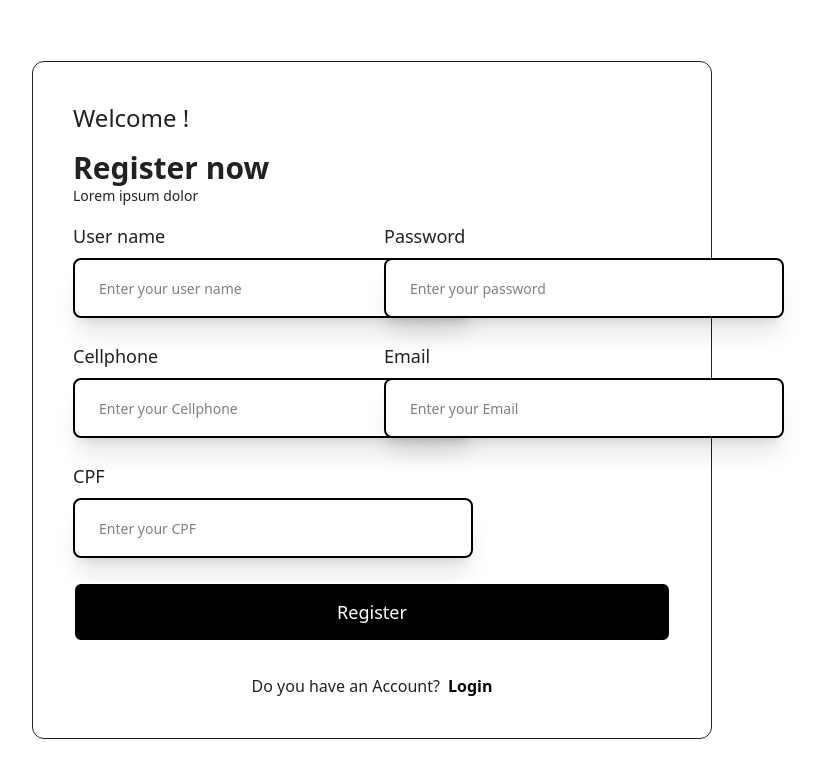
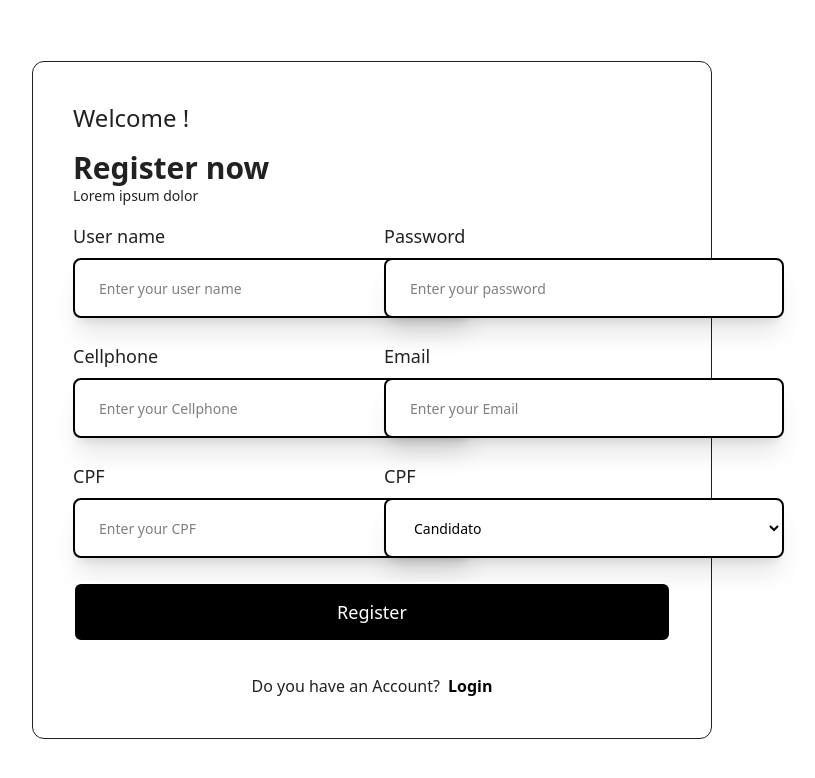
Before and after one commit to Trabalho-Tic/Tic-Site-de-vagas-de-emprego-, a React (Vite) app in the folder Frontend/TicFrontend/: page /register in a window 1280 px wide. Shown: the top 778 px of the page, without its empty margins (268-1083 px from the left). Built offline with nearby package versions, Linux system fonts and the light colour scheme.

Commit message:
feat/add Select

```diff
--- a/Frontend/TicFrontend/src/Pages/Home.jsx
+++ b/Frontend/TicFrontend/src/Pages/Home.jsx
@@ -5,6 +5,7 @@ import Card from "../components/Card";
 import CardCompanies from "../components/CardCompanies";
 import { Search } from "lucide-react";
 import frame from "../assets/Frame 569.png"
+import bg from "../assets/backgroundhome.png";
 
 function Vagas() {
     return (
@@ -29,7 +30,10 @@ function Vagas() {
                     <Card  />
                 </div>
             </section>
-            <section className="hidden lg:flex flex-col justify-center items-center bg-[url(../assets/backgroundhome.png)] lg:py-10 lg:px-40 h-auto filter grayscale bg-cover">
+            <section
+                className="hidden lg:flex flex-col justify-center items-center lg:py-10 lg:px-40 h-auto filter grayscale bg-cover"
+                style={{ backgroundImage: `url(${bg})` }}
+            >
                 <p className="pb-14 text-3xl font-semibold text-white">Do you finished your graduated or just try find a job?</p>
                 <div className="flex justify-center gap-22">
                     <div className="flex flex-col items-center gap-6">
--- a/Frontend/TicFrontend/src/Pages/Login.jsx
+++ b/Frontend/TicFrontend/src/Pages/Login.jsx
@@ -7,12 +7,17 @@ import photoLogin from "../assets/photologin.png"
 function Login() {
     const [login, setLogin] = useState("");
     const [password, setPassword] = useState("")
+    const navigate = useNavigate()
 
-    const navigate = useNavigate()
+    async function handleLogin(event) {
+        event.preventDefault()
+        alert("tentando logar")
+
+    }
 
     return (
         <section className="flex justify-center items-center gap-10 h-screen">
-            <div className="flex flex-col w-auto shadow-xl lg:w-auto h-auto border-1 rounded-xl justify-center p-5 lg:p-10">
+            <form onSubmit={handleLogin} className="flex flex-col w-auto shadow-xl lg:w-auto h-auto border-1 rounded-xl justify-center p-5 lg:p-10">
                 <div>
                     <h1 className="!text-2xl pb-8">Welcome !</h1>
                 </div>
@@ -41,10 +46,10 @@ function Login() {
                     </div>
                 </div>
                 <div className="pb-8">
-                    <button onClick={() => {navigate("/home")}} className="!bg-black border-2 px-6 rounded-lg text-white text-lg w-full h-15 transition-all duration-500 hover:!bg-gray-600">Login</button>
+                    <button type="submit" className="!bg-black border-2 px-6 rounded-lg text-white text-lg w-full h-15 transition-all duration-500 hover:!bg-gray-600">Login</button>
                 </div>
                 <p className="flex justify-center gap-2">Do you have an Account?<Link className="text-black font-bold" to={"/register"}>Register</Link></p>
-            </div>
+            </form>
             <img className="hidden lg:flex" src={photoLogin} alt="PhotoLogin" />
         </section>
     )
--- a/Frontend/TicFrontend/src/Pages/Register.jsx
+++ b/Frontend/TicFrontend/src/Pages/Register.jsx
@@ -2,13 +2,14 @@ import React, { useState, useEffect } from "react"
 import "../Styles/login.css"
 import { Link } from "react-router-dom"
 import Input from "../components/input";
-import photoLogin from "../assets/photologin.png"
+import Select from "../components/select";
 
 function Register() {
     const [login, setLogin] = useState("");
     const [email, setEmail] = useState("")
     const [cellphone, setCellphone] = useState("")
     const [cpf, setCpf] = useState("")
+    const [type, setType] =  useState("");
     const [password, setPassword] = useState("")
 
     return (
@@ -70,6 +71,15 @@ function Register() {
                             placeholder="Enter your CPF">
                         </Input>
                     </div>
+                    <div className="flex flex-col">
+                        <p className="text-lg pb-2">CPF</p>
+                        <Select
+                            required
+                            value={type}
+                            onChange={(e) => setType(e.target.value)}
+                            placeholder="Enter your CPF">
+                        </Select>
+                    </div>
                 </div>
                 <div className="pb-8">
                     <button className="!bg-black border-2 px-6 rounded-lg text-white text-lg w-full h-15 transition-all duration-500 hover:!bg-gray-600">Register</button>
--- a/Frontend/TicFrontend/src/Styles/home.css
+++ b/Frontend/TicFrontend/src/Styles/home.css
@@ -1 +1 @@
-@import "tailwindcss";
+/* @import "tailwindcss"; */
--- a/Frontend/TicFrontend/src/Styles/login.css
+++ b/Frontend/TicFrontend/src/Styles/login.css
@@ -1 +1 @@
-@import "tailwindcss";
+/* "tailwindcss";@import  */
--- /dev/null
+++ b/Frontend/TicFrontend/src/components/Select.jsx
@@ -0,0 +1,18 @@
+import React from "react";
+
+function Select(props) {
+    return (
+        <select
+            type={props.type}
+            value={props.value}
+            onChange={props.onChange}
+            className="bg-white border-2 px-6 shadow-xl rounded-lg text-black text-sm w-80 md:w-100 h-15"
+            placeholder={props.placeholder}
+        >
+            <option value="candidato">Candidato</option>
+            <option value="empresa">Empresa</option>
+        </select>
+    )
+}
+
+export default Select
--- a/Frontend/TicFrontend/src/index.css
+++ b/Frontend/TicFrontend/src/index.css
@@ -1,3 +1,5 @@
+@import "tailwindcss";
+
 :root {
   font-family: system-ui, Avenir, Helvetica, Arial, sans-serif;
   line-height: 1.5;
```
